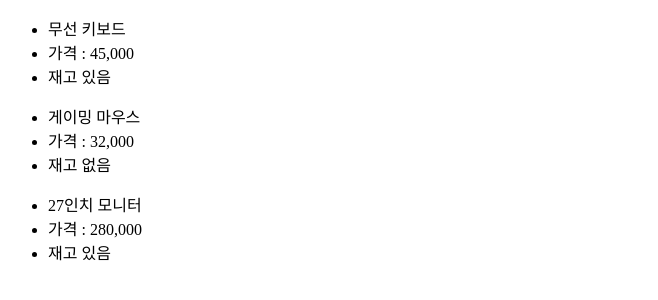
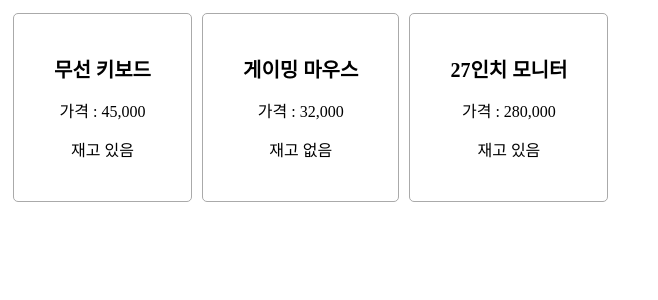
Before and after one commit to JeonghoonAHN0510/250526_Web_Spring2, a React (Vite) app in the folder src/main/reactapp/: page / in a window 1280 px wide. Shown: the top 300 px of the page, without its empty margins (0-658 px from the left). Built offline with nearby package versions, Linux system fonts and the light colour scheme.

Commit message:
study[React] : 컴포넌트 + JSX 실습중

```diff
--- /dev/null
+++ b/src/main/reactapp/src/example/Day01/Task2.css
@@ -0,0 +1,20 @@
+.products{
+    display: flex;
+}
+.products ul{
+    margin: 5px;
+    padding: 40px;
+    border: 1px #aaaaaa solid;
+    border-radius: 5px;
+    text-align: center;
+}
+li{
+    list-style: none;
+}
+li:nth-child(1){
+    font-weight: bold;
+    font-size: 20px;
+}
+li:nth-child(2){
+    margin: 15px 0px;
+}
--- a/src/main/reactapp/src/example/Day01/Task2.jsx
+++ b/src/main/reactapp/src/example/Day01/Task2.jsx
@@ -4,10 +4,14 @@ const products = [
     { title: "27인치 모니터", price: 280000, inStock: true }
 ];
 
+// [1] CSS 파일 불러오기 - import 'CSS파일경로'
+import './Task2.css'
+
+
 export default function Task2( props ){
     return(
         <>
-        <div>
+        <div class="products">
             {/* 하위 컴포넌트 호출 + props 전달 */}
             <InfoCard data={products[0]}/>
             <InfoCard data={products[1]}/>
@@ -18,12 +22,15 @@ export default function Task2( props ){
 } // func end
 
 function InfoCard( props ){
+    // 매개변수의 위치에서 구조 분해 할당이 가능하다!
+    // props.data = { title, price, inStock }
+    const { title, price, inStock } = props.data;
     return(
         <>
         <ul>
-            <li>{props.data.title}</li>
-            <li>가격 : {props.data.price.toLocaleString()}</li>
-            <li>{props.data.inStock ? '재고 있음':'재고 없음'}</li>
+            <li>{ title }</li>
+            <li>가격 : { price.toLocaleString() }</li>
+            <li>{ inStock ? '재고 있음':'재고 없음' }</li>
         </ul>
         </>
     ) // return end
```
